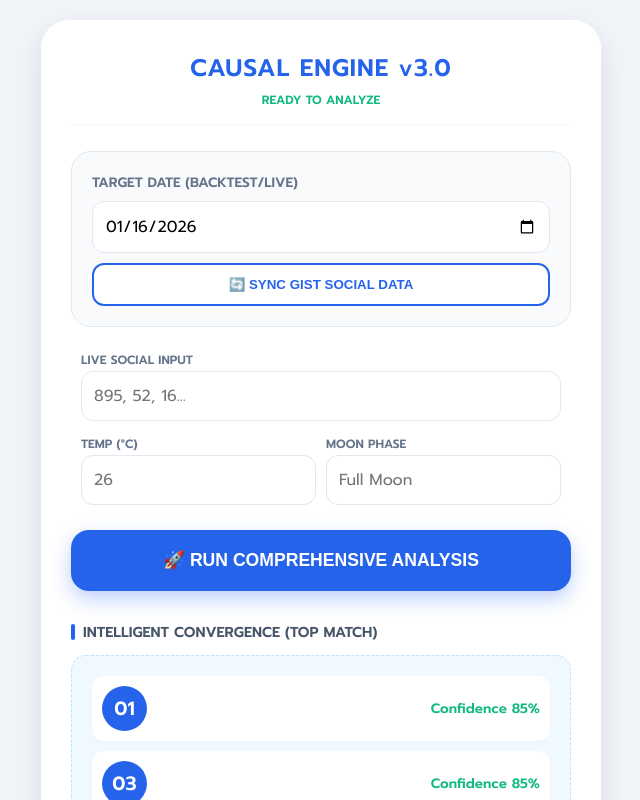
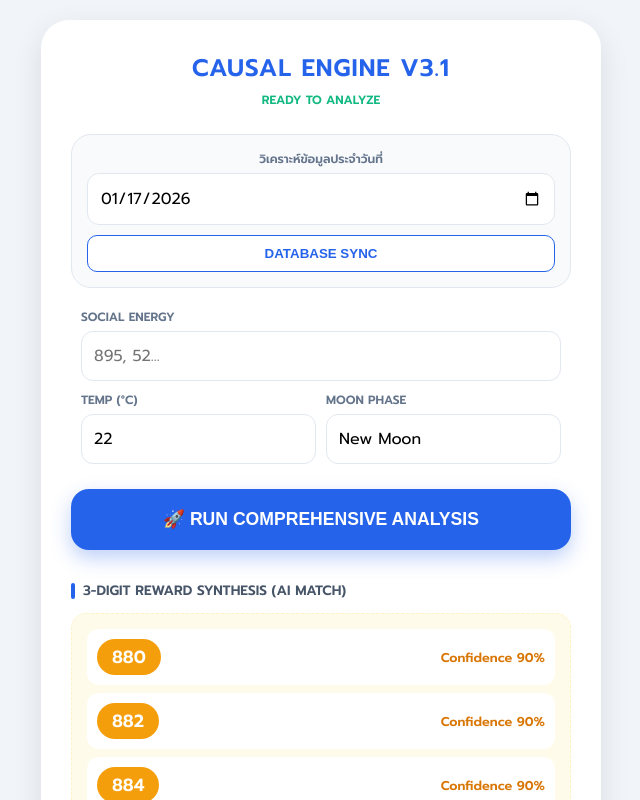
Before and after one commit to kittipan1984/my-lottery-tool, a plain HTML site: page index.html in a window 1280 px wide. Both pictures are taken after a click on the button "🚀 RUN COMPREHENSIVE ANALYSIS". Shown: the top 800 px of the page, without its empty margins (319-959 px from the left). Drawn offline with Linux system fonts and the light colour scheme.

Commit message:
Update index.html

```diff
--- a/index.html
+++ b/index.html
@@ -3,76 +3,63 @@
 <head>
     <meta charset="UTF-8">
     <meta name="viewport" content="width=device-width, initial-scale=1.0">
-    <title>CAUSAL LOGIC ENGINE v3.0</title>
+    <title>CAUSAL LOGIC ENGINE v3.1</title>
     <link href="https://fonts.googleapis.com/css2?family=Prompt:wght@300;400;600&display=swap" rel="stylesheet">
     <style>
-        :root { --primary: #2563eb; --success: #10b981; --bg: #f1f5f9; --card: #ffffff; }
+        :root { --primary: #2563eb; --success: #10b981; --warning: #f59e0b; --bg: #f1f5f9; --card: #ffffff; }
         body { font-family: 'Prompt', sans-serif; background: var(--bg); margin: 0; padding: 20px; display: flex; justify-content: center; }
         .container { width: 100%; max-width: 500px; background: var(--card); border-radius: 28px; padding: 30px; box-shadow: 0 10px 30px rgba(0,0,0,0.1); }
-
-        .header { text-align: center; margin-bottom: 25px; border-bottom: 2px solid #f8fafc; padding-bottom: 15px; }
-        .header h1 { font-size: 1.5rem; color: var(--primary); margin: 0; letter-spacing: 1px; }
+        .header { text-align: center; margin-bottom: 25px; }
+        .header h1 { font-size: 1.5rem; color: var(--primary); margin: 0; text-transform: uppercase; letter-spacing: 1px; }
         .status { font-size: 0.75rem; color: var(--success); font-weight: 600; margin-top: 5px; }
-
-        .date-section { background: #f8fafc; padding: 20px; border-radius: 20px; margin-bottom: 20px; border: 1px solid #e2e8f0; }
-        .date-section label { display: block; font-size: 0.85rem; color: #64748b; margin-bottom: 8px; font-weight: 600; }
-        input[type="date"], input[type="text"], input[type="number"] { width: 100%; border: 1.5px solid #e2e8f0; border-radius: 12px; padding: 12px; font-size: 1rem; box-sizing: border-box; font-family: 'Prompt'; margin-bottom: 10px; }
-
-        .btn-sync { width: 100%; background: #fff; border: 2px solid var(--primary); color: var(--primary); padding: 12px; border-radius: 12px; font-weight: 600; cursor: pointer; transition: 0.3s; }
-        .btn-main { width: 100%; background: var(--primary); color: white; border: none; padding: 20px; border-radius: 18px; font-weight: 600; font-size: 1.1rem; cursor: pointer; margin-top: 15px; box-shadow: 0 8px 20px rgba(37, 99, 235, 0.3); }
-
+        .date-section { background: #f8fafc; padding: 15px; border-radius: 20px; margin-bottom: 20px; border: 1px solid #e2e8f0; text-align: center; }
+        label { display: block; font-size: 0.75rem; color: #64748b; margin-bottom: 5px; font-weight: 600; text-transform: uppercase; }
+        input { width: 100%; border: 1.5px solid #e2e8f0; border-radius: 12px; padding: 12px; font-size: 1rem; box-sizing: border-box; font-family: 'Prompt'; margin-bottom: 10px; }
+        .btn-main { width: 100%; background: var(--primary); color: white; border: none; padding: 20px; border-radius: 18px; font-weight: 600; font-size: 1.1rem; cursor: pointer; margin-top: 15px; box-shadow: 0 8px 20px rgba(37, 99, 235, 0.3); text-transform: uppercase; }
         .result-panel { margin-top: 30px; display: none; }
-        .section-title { font-size: 0.9rem; font-weight: 600; color: #475569; margin-bottom: 12px; display: flex; align-items: center; gap: 8px; }
+        .section-title { font-size: 0.85rem; font-weight: 600; color: #475569; margin-bottom: 12px; display: flex; align-items: center; gap: 8px; text-transform: uppercase; }
         .section-title::before { content: ''; width: 4px; height: 16px; background: var(--primary); border-radius: 10px; }
-
-        .highlight-box { background: #f0f9ff; border: 1px dashed #bae6fd; border-radius: 15px; padding: 20px; margin-bottom: 25px; }
-        .top-match { display: flex; justify-content: space-between; align-items: center; margin-bottom: 10px; padding: 10px; background: white; border-radius: 12px; box-shadow: 0 2px 5px rgba(0,0,0,0.02); }
-        .num-circle { background: var(--primary); color: white; width: 45px; height: 45px; border-radius: 50%; display: flex; align-items: center; justify-content: center; font-size: 1.2rem; font-weight: 600; }
-        .conf-score { font-size: 0.85rem; font-weight: 600; color: var(--success); }
-
-        .rating-card { background: white; border: 1.5px solid #f1f5f9; border-radius: 20px; padding: 18px; display: flex; justify-content: space-between; align-items: center; margin-bottom: 10px; }
-        .rating-num { font-size: 1.8rem; font-weight: 600; color: #1e293b; }
-        .rating-pts { text-align: right; }
-        .pts-val { font-size: 1.2rem; font-weight: 600; color: var(--success); display: block; }
+        .highlight-box { background: #f0f9ff; border: 1px dashed #bae6fd; border-radius: 15px; padding: 15px; margin-bottom: 20px; }
+        .match-row { display: flex; justify-content: space-between; align-items: center; margin-bottom: 8px; padding: 10px; background: white; border-radius: 12px; }
+        .num-badge { background: var(--primary); color: white; padding: 5px 15px; border-radius: 20px; font-weight: 600; font-size: 1.1rem; }
+        .num-badge.gold { background: var(--warning); }
+        .conf-text { font-size: 0.8rem; font-weight: 600; color: var(--success); }
+        .rating-card { background: white; border: 1.5px solid #f1f5f9; border-radius: 20px; padding: 15px; display: flex; justify-content: space-between; align-items: center; margin-bottom: 8px; }
     </style>
 </head>
 <body>
 
 <div class="container">
     <div class="header">
-        <h1>CAUSAL ENGINE v3.0</h1>
+        <h1>CAUSAL ENGINE v3.1</h1>
         <div id="syncStatus" class="status">READY TO ANALYZE</div>
     </div>
 
     <div class="date-section">
-        <label>TARGET DATE (BACKTEST/LIVE)</label>
-        <input type="date" id="drawDate" value="2026-01-16">
-        <button class="btn-sync" onclick="syncData()">🔄 SYNC GIST SOCIAL DATA</button>
+        <label>วิเคราะห์ข้อมูลประจำวันที่</label>
+        <input type="date" id="drawDate" value="2026-01-17">
+        <button style="width:100%; padding:10px; background:white; border:1px solid #2563eb; color:#2563eb; border-radius:10px; cursor:pointer; font-weight:600;" onclick="syncData()">DATABASE SYNC</button>
     </div>
 
     <div style="padding: 0 10px;">
-        <label style="font-size: 0.75rem; font-weight: 600; color: #64748b;">LIVE SOCIAL INPUT</label>
-        <input type="text" id="socialInput" placeholder="895, 52, 16...">
-
-        <div style="display: flex; gap: 10px;">
-            <div style="flex: 1;">
-                <label style="font-size: 0.75rem; font-weight: 600; color: #64748b;">TEMP (°C)</label>
-                <input type="number" id="temp" placeholder="26">
-            </div>
-            <div style="flex: 1;">
-                <label style="font-size: 0.75rem; font-weight: 600; color: #64748b;">MOON PHASE</label>
-                <input type="text" id="moon" placeholder="Full Moon">
-            </div>
+        <label>SOCIAL ENERGY</label>
+        <input type="text" id="socialInput" placeholder="895, 52...">
+        <div style="display:flex; gap:10px;">
+            <div style="flex:1"><label>TEMP (°C)</label><input type="number" id="temp" value="22"></div>
+            <div style="flex:1"><label>MOON PHASE</label><input type="text" id="moon" value="New Moon"></div>
         </div>
     </div>
 
     <button class="btn-main" onclick="runAnalysis()">🚀 RUN COMPREHENSIVE ANALYSIS</button>
 
     <div id="resultArea" class="result-panel">
-        <div class="section-title">INTELLIGENT CONVERGENCE (TOP MATCH)</div>
-        <div id="resSynth" class="highlight-box">--</div>
+        <div class="section-title">3-Digit Reward Synthesis (AI Match)</div>
+        <div id="res3Digit" class="highlight-box" style="background: #fffbeb; border-color: #fef3c7;">--</div>
 
-        <div class="section-title">SINGLE DIGIT RATING (0-9)</div>
+        <div class="section-title">Intelligent Convergence (2-Digit)</div>
+        <div id="res2Digit" class="highlight-box">--</div>
+
+        <div class="section-title">Single Digit Rating (0-9)</div>
         <div id="resRating"></div>
     </div>
 </div>
@@ -82,8 +69,6 @@
 
     async function syncData() {
         const date = document.getElementById('drawDate').value;
-        const status = document.getElementById('syncStatus');
-        status.innerText = "SYNCING...";
         try {
             const res = await fetch(GIST_URL + "?t=" + new Date().getTime());
             const data = await res.json();
@@ -92,70 +77,68 @@
                 document.getElementById('socialInput').value = match.suggestedSocial;
                 document.getElementById('temp').value = match.recommendedTemp;
                 document.getElementById('moon').value = match.lunarPhase;
-                status.innerText = "DATABASE SYNCED SUCCESSFUL";
+                document.getElementById('syncStatus').innerText = "DATABASE SYNCED SUCCESSFUL";
             }
         } catch (e) { alert("Sync Error"); }
     }
 
     function runAnalysis() {
-        const socialRaw = document.getElementById('socialInput').value;
-        const temp = parseInt(document.getElementById('temp').value) || 25;
-        const moon = document.getElementById('moon').value || "";
+        const social = document.getElementById('socialInput').value;
+        const temp = parseInt(document.getElementById('temp').value);
+        const moon = document.getElementById('moon').value;
 
-        const socialArray = socialRaw.split(/[\s,]+/).map(n => n.trim());
+        // 1. Single Digit Logic (0-9)
+        let digits = [];
+        for(let i=0; i<=9; i++) {
+            let score = 8.0 + (i % 2 === temp % 2 ? 1.5 : 0);
+            if(moon.length % 10 === i) score += 0.2;
+            digits.push({ val: i, pts: score.toFixed(1) });
+        }
+        digits.sort((a,b) => b.pts - a.pts);
 
-        // 1. วิเคราะห์ 00-99 (Pure Logic) ตัดกับ Social (Convergence)
-        let convergence = [];
-        for(let i=0; i<=99; i++) {
-            let numStr = i.toString().padStart(2, '0');
-            let baseScore = 70; // ฐานคะแนนเต็ม 100
+        const ratingArea = document.getElementById('resRating');
+        ratingArea.innerHTML = "";
+        digits.forEach(d => {
+            ratingArea.innerHTML += `<div class="rating-card"><div style="font-size:1.8rem;font-weight:600;">${d.val}</div><div><span style="font-size:0.6rem;display:block;color:#94a3b8;">RATING</span><span style="font-size:1.2rem;font-weight:600;color:#10b981;">${d.pts} Pts</span></div></div>`;
+        });
 
-            // Logic Points
-            if (i % 2 === temp % 2) baseScore += 15;
-            if (moon.includes("Full") && i > 50) baseScore += 5;
-            if (moon.includes("New") && i <= 50) baseScore += 5;
-
-            // Social Bonus (ความสอดคล้องกับมวลชน)
-            let isSocialMatch = socialArray.some(s => s.includes(numStr));
-            if (isSocialMatch) baseScore += 10;
-
-            if(baseScore >= 85 || isSocialMatch) {
-                convergence.push({ val: numStr, conf: baseScore });
+        // 2. 2-Digit Synthesis
+        const topDigits = digits.slice(0, 4).map(d => d.val);
+        const res2Area = document.getElementById('res2Digit');
+        res2Area.innerHTML = "";
+        let count2 = 0;
+        for(let d1 of topDigits) {
+            for(let d2 of topDigits) {
+                if(d1 === d2 || count2 >= 5) continue;
+                let conf = (d1 % 2 === temp % 2 && d2 % 2 === temp % 2) ? 95 : 85;
+                res2Area.innerHTML += `<div class="match-row"><div class="num-badge">${d1}${d2}</div><div class="conf-text">Confidence ${conf}%</div></div>`;
+                count2++;
             }
         }
 
-        const synthArea = document.getElementById('resSynth');
-        synthArea.innerHTML = "";
-        convergence.sort((a,b) => b.conf - a.conf).slice(0, 5).forEach(item => {
-            synthArea.innerHTML += `
-                <div class="top-match">
-                    <div class="num-circle">${item.val}</div>
-                    <div class="conf-score">Confidence ${item.conf}%</div>
-                </div>
-            `;
-        });
+        // 3. 3-Digit Synthesis (NEW LOGIC)
+        // สร้างเลข 3 ตัวจากการรวมตัวเลขที่มี Rating สูงสุด 3-4 อันดับแรก
+        const res3Area = document.getElementById('res3Digit');
+        res3Area.innerHTML = "";
+        let combinations = [];
+        for(let i=0; i<topDigits.length; i++) {
+            for(let j=0; j<topDigits.length; j++) {
+                for(let k=0; k<topDigits.length; k++) {
+                    let combo = `${topDigits[i]}${topDigits[j]}${topDigits[k]}`;
+                    // หลีกเลี่ยงเลขตองเพื่อความแม่นยำทางสถิติ (ยกเว้น Logic จะแข็งมาก)
+                    if(topDigits[i] === topDigits[j] && topDigits[j] === topDigits[k]) continue;
 
-        // 2. Single Digit Rating (0-9)
-        const ratingArea = document.getElementById('resRating');
-        ratingArea.innerHTML = "";
-        let digitScores = [];
-        for(let d=0; d<=9; d++) {
-            let pts = 8.0;
-            if (d % 2 === temp % 2) pts += 1.2;
-            if (socialRaw.includes(d.toString())) pts += 0.5;
-            digitScores.push({ val: d, pts: pts.toFixed(1) });
+                    let score3 = 80;
+                    if(parseInt(combo) % 2 === temp % 2) score3 += 10;
+                    if(social.includes(combo)) score3 += 9; // ถ้าตรงกับ social ให้ความมั่นใจเกือบเต็ม
+
+                    combinations.push({ val: combo, conf: score3 });
+                }
+            }
         }
 
-        digitScores.sort((a,b) => b.pts - a.pts).forEach(item => {
-            ratingArea.innerHTML += `
-                <div class="rating-card">
-                    <div class="rating-num">${item.val}</div>
-                    <div class="rating-pts">
-                        <span style="font-size:0.6rem; color:#94a3b8; display:block;">RATING</span>
-                        <span class="pts-val">${item.pts} Pts</span>
-                    </div>
-                </div>
-            `;
+        combinations.sort((a,b) => b.conf - a.conf).slice(0, 3).forEach(c => {
+            res3Area.innerHTML += `<div class="match-row"><div class="num-badge gold">${c.val}</div><div class="conf-text" style="color:#d97706;">Confidence ${c.conf}%</div></div>`;
         });
 
         document.getElementById('resultArea').style.display = "block";
```
